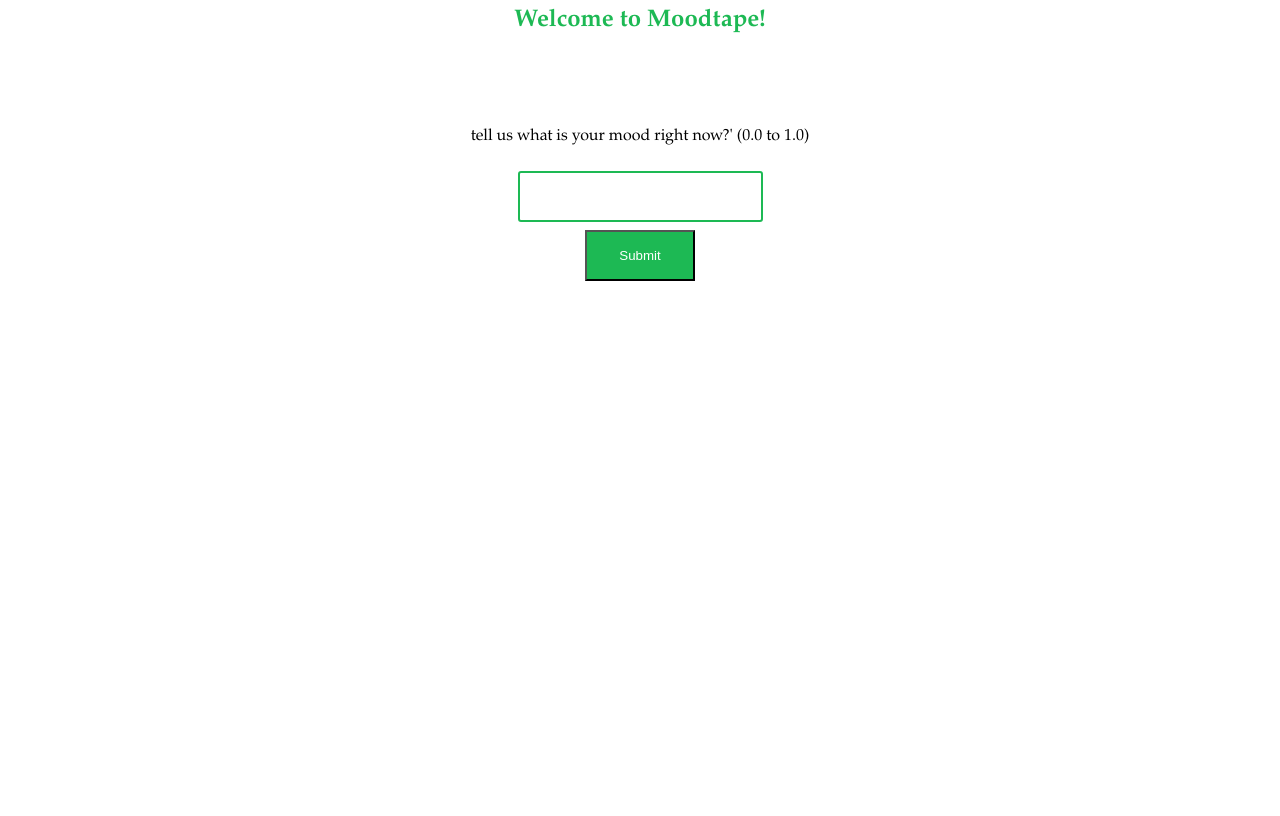
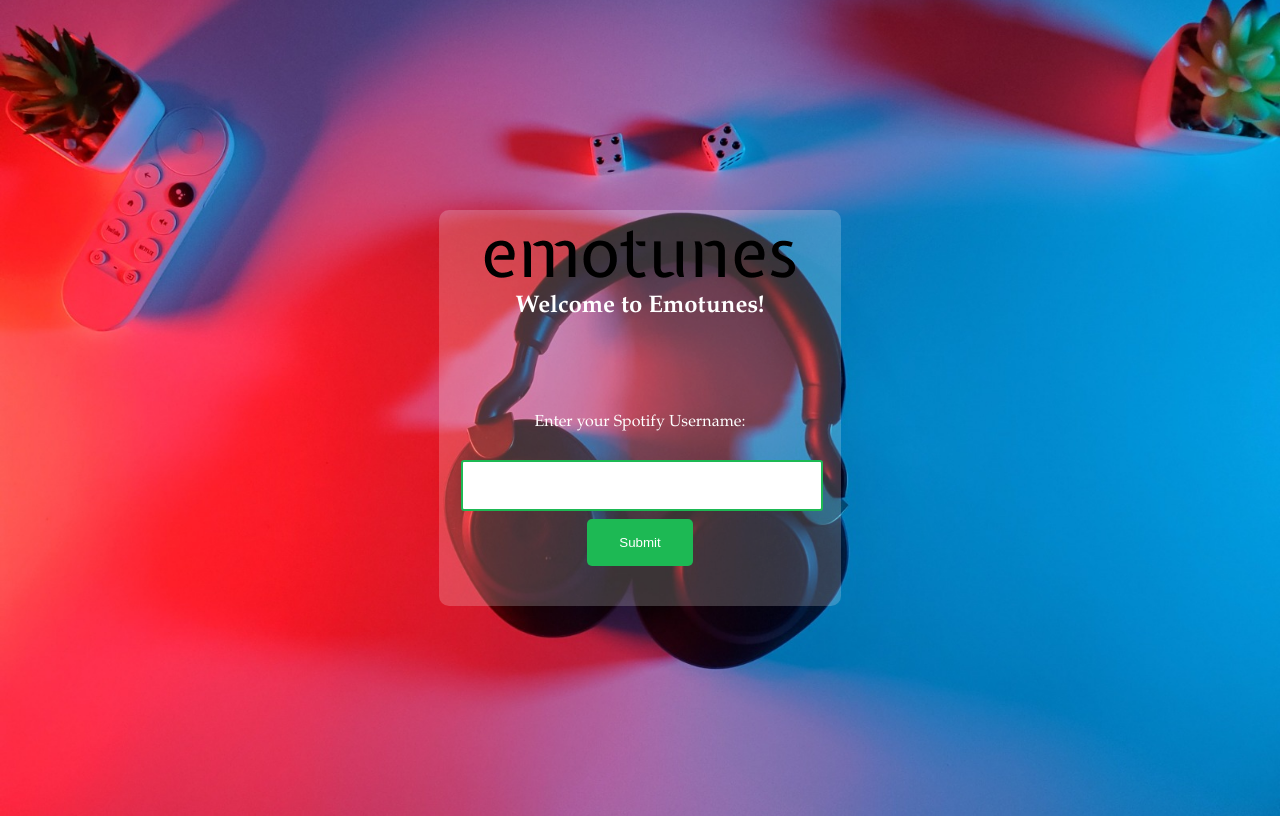
Before and after one commit to EmoTunes/Project, a Flask app: page /songs in a window 1280 px wide. Before the commit the page ends 281 px from the top, so only its background shows below. Run offline with Flask 3, Linux system fonts and the light colour scheme.

Commit message:
user login

```diff
--- /dev/null
+++ b/static/input.css
@@ -0,0 +1,55 @@
+body {
+    background-image: url("bg3.jpg");
+    background-size: cover;
+    background-position: center;
+    background-repeat: no-repeat;
+    display: flex;
+    justify-content: center;
+    align-items: center;
+    height: 100vh;
+  }
+
+  .block1 {
+    background-color: rgba(255, 255, 255, 0.2);
+    color: #fff;
+    text-align: center;
+    padding: 20px;
+    max-width: 400px;
+    border-radius: 10px;
+  }
+
+  .block1 h1,
+  .block1 p {
+    color: #fff;
+  }
+
+  form {
+    margin-top: 20px;
+  }
+
+  input[name="username"] {
+    width: 100%;
+    padding: 10px;
+    margin-bottom: 10px;
+    outline: none;
+  }
+
+  input[type="submit"] {
+    background-color: rgba(255, 255, 255, 0.7);
+    border: none;
+    color: #fff;
+    padding: 10px 20px;
+    cursor: pointer;
+    border-radius: 5px;
+  }
+
+  input[type="submit"]:hover {
+    background-color: rgba(255, 255, 255, 0.9);
+  }
+
+  .loader {
+    position: absolute;
+    top: 50%;
+    left: 50%;
+    transform: translate(-50%, -50%);
+  }
--- a/static/style.css
+++ b/static/style.css
@@ -2,6 +2,7 @@
     background-size: cover;
     background-image: url("bg3.jpg");
     background-attachment: fixed;
+    background-position: center;
    /* backdrop-filter: blur(5px);*/
     margin: 0;
     padding: 0;
--- a/templates/input.html
+++ b/templates/input.html
@@ -1,4 +1,5 @@
 <head>
+    <link rel="stylesheet" type="text/css" href="{{ url_for('static', filename='input.css') }}">
     <script type="text/javascript">
         function showDiv() {
             document.getElementById('load').style.display = "block";
@@ -11,20 +12,14 @@
 
 <script src="script.js"></script>
 <div class="block1">
-    <h1>Welcome to Moodtape!</h1>
-    <!--   <p>In the first box, please type your username. This can be found by going into your Spotify App, going to the top-right corner, clicking the drop-down menu, and selecting 'account'</p> -->
-    <p> tell us what is your mood right now?' (0.0 to 1.0)</p>
-</div>
-
-<!-- <div class="block2">
-  <p>Please put in your username. This can be found by going into your Spotify App, going to the top-right corner, clicking the drop-down menu, and selecting 'account'</p>
-</div> -->
-
-<form method="POST">
-    <input name="username"> <br>
-    <input type="submit" onclick="showDiv()" />
-</form>
-
-<div id="load" style="display:none;" class="loader"></div>
+    <img src="{{ url_for('static', filename='images/logo.png') }}">
+    <h1>Welcome to Emotunes!</h1>
+    <p>Enter your Spotify Username:</p>
+    <form method="POST">
+      <input name="username">
+      <input type="submit" onclick="showDiv()" value="Submit">
+    </form>
+  </div>
+  <div id="load" style="display:none;" class="loader"></div>
 
 {% endblock %}
```
Also changed, not shown: static/bg4.jpg (added), static/images/logo.jpg (deleted), static/images/logo.png (added), static/player.css (added), 1 other file.
